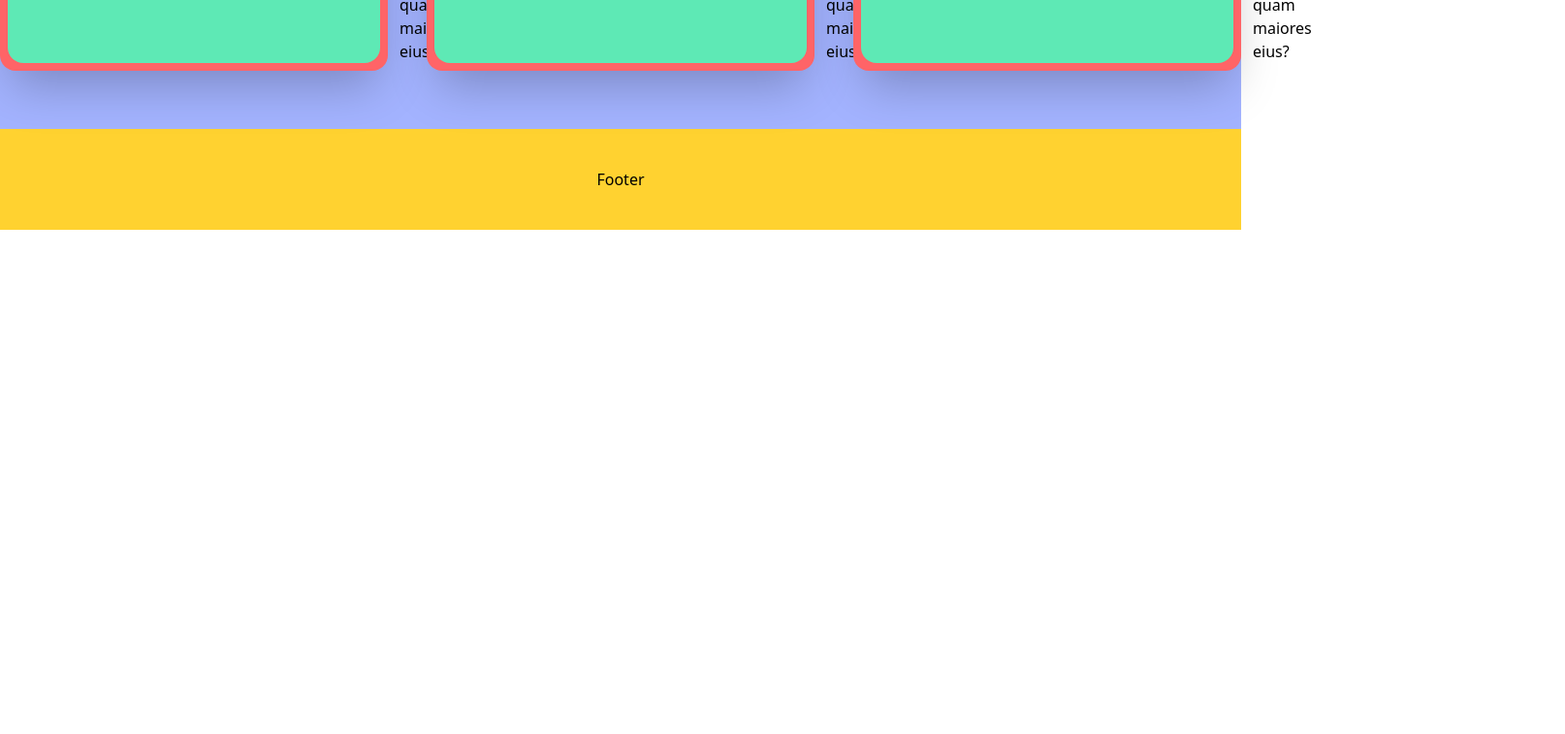
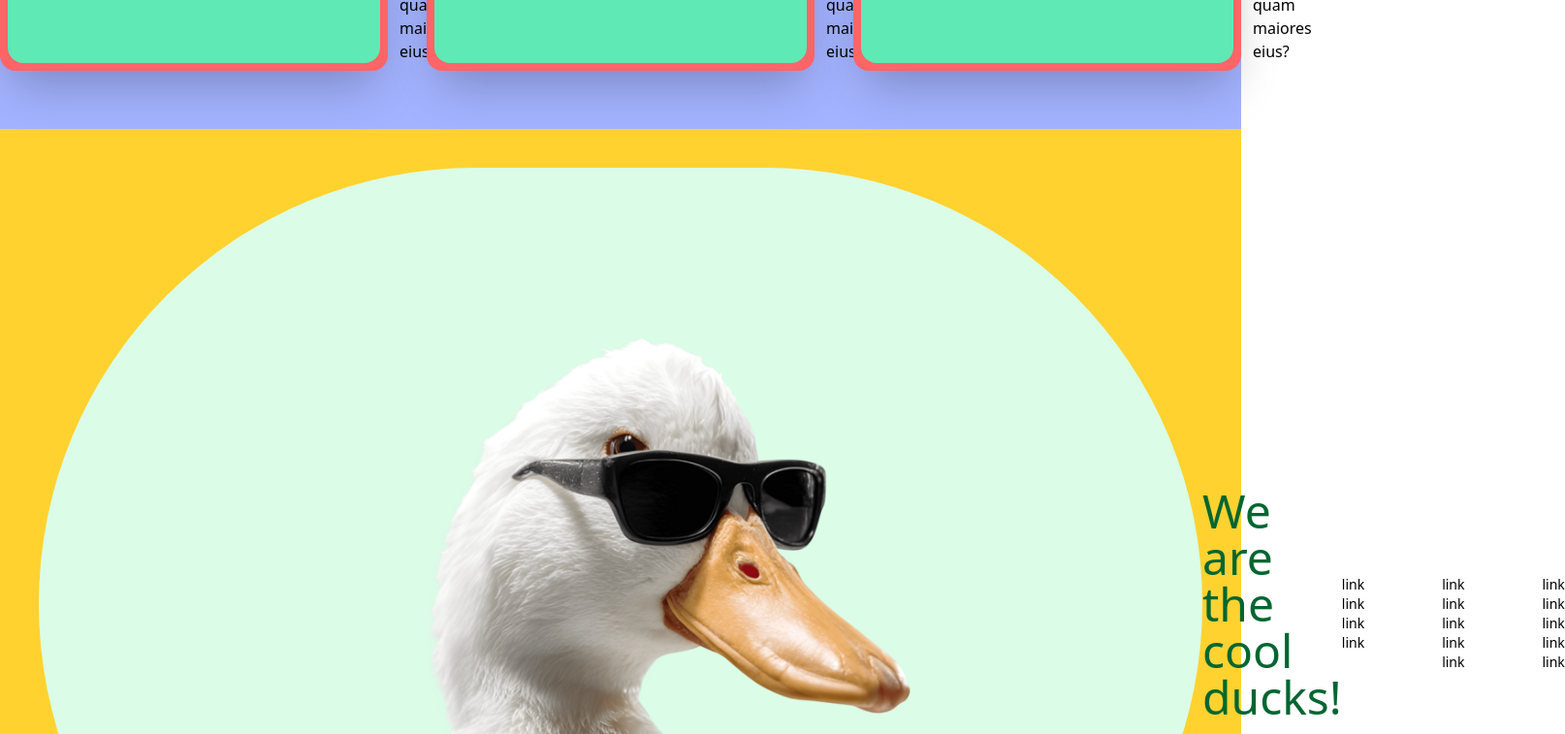
Before and after one commit to Ali-127/what-the-duck, a Next.js app in the folder frontend/: page / in a window 1280 px wide. Shown: the part 2519-3276 px from the top of the page at 97% size, 1614 px wide, since content can reach past the window. Before the commit the page ends 2756 px from the top, so only its background shows below. Built offline with nearby package versions, Linux system fonts and the light colour scheme.

Commit message:
feat: Add simple layout for footer

```diff
--- a/frontend/components/Footer.tsx
+++ b/frontend/components/Footer.tsx
@@ -1,7 +1,66 @@
+import Image from "next/image";
+
 export default function Footer() {
   return (
-    <div className="flex justify-center align-end bg-amber-300 p-10">
-      <p> Footer</p>
+    <div className="flex justify-between items-center bg-amber-300 p-10">
+      <Image
+        src="/cool-duck.png"
+        width={200}
+        height={100}
+        className="w-auto h-auto bg-green-100 rounded-full"
+        alt="cool duck"
+      />
+      <h3 className="text-5xl text-green-800">We are the cool ducks!</h3>
+      <div className="flex flex-row gap-20 justify-end text-sm mt-10">
+        <ul>
+          <li>
+            <a href="#">link</a>
+          </li>
+          <li>
+            <a href="#">link</a>
+          </li>
+          <li>
+            <a href="#">link</a>
+          </li>
+          <li>
+            <a href="#">link</a>
+          </li>
+        </ul>
+        <ul>
+          <li>
+            <a href="#">link</a>
+          </li>
+          <li>
+            <a href="#">link</a>
+          </li>
+          <li>
+            <a href="#">link</a>
+          </li>
+          <li>
+            <a href="#">link</a>
+          </li>
+          <li>
+            <a href="#">link</a>
+          </li>
+        </ul>
+        <ul>
+          <li>
+            <a href="#">link</a>
+          </li>
+          <li>
+            <a href="#">link</a>
+          </li>
+          <li>
+            <a href="#">link</a>
+          </li>
+          <li>
+            <a href="#">link</a>
+          </li>
+          <li>
+            <a href="#">link</a>
+          </li>
+        </ul>
+      </div>
     </div>
   );
 }
```
Also changed, not shown: frontend/public/cool-duck.png (added).
